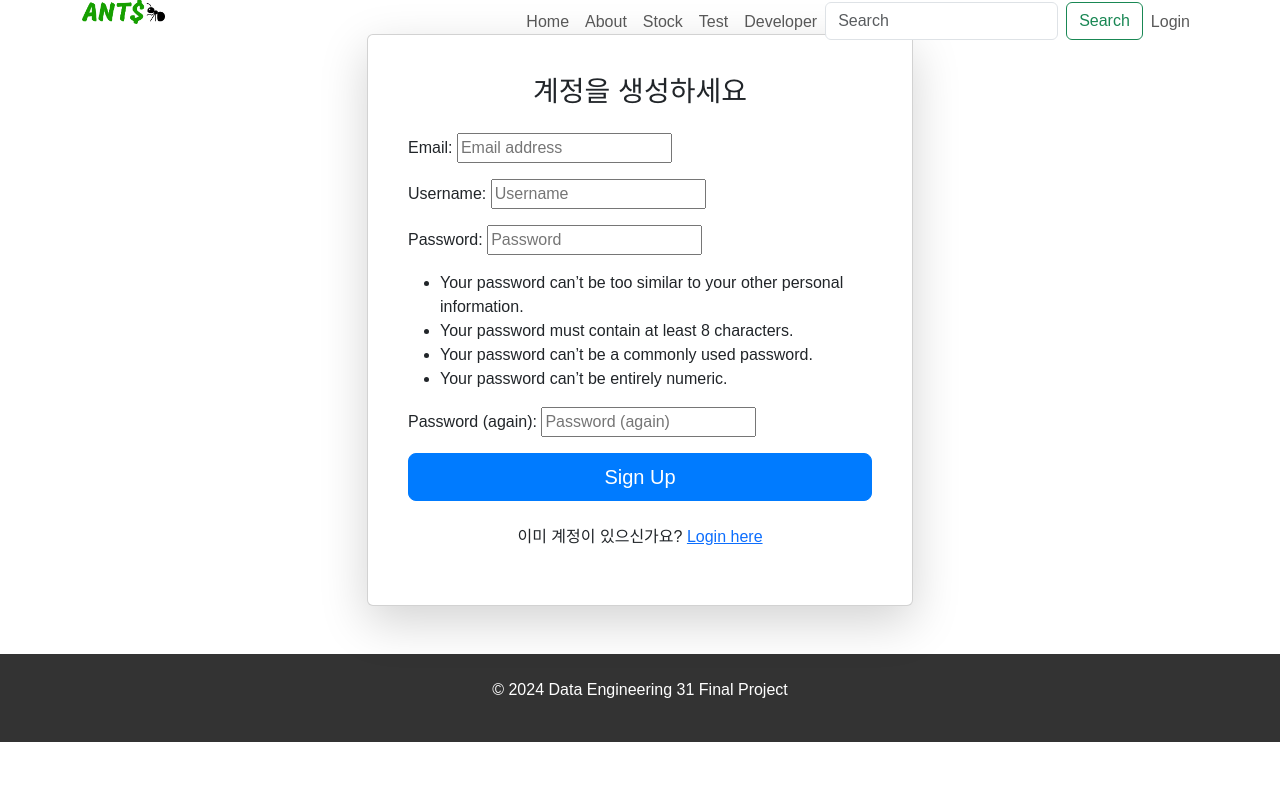
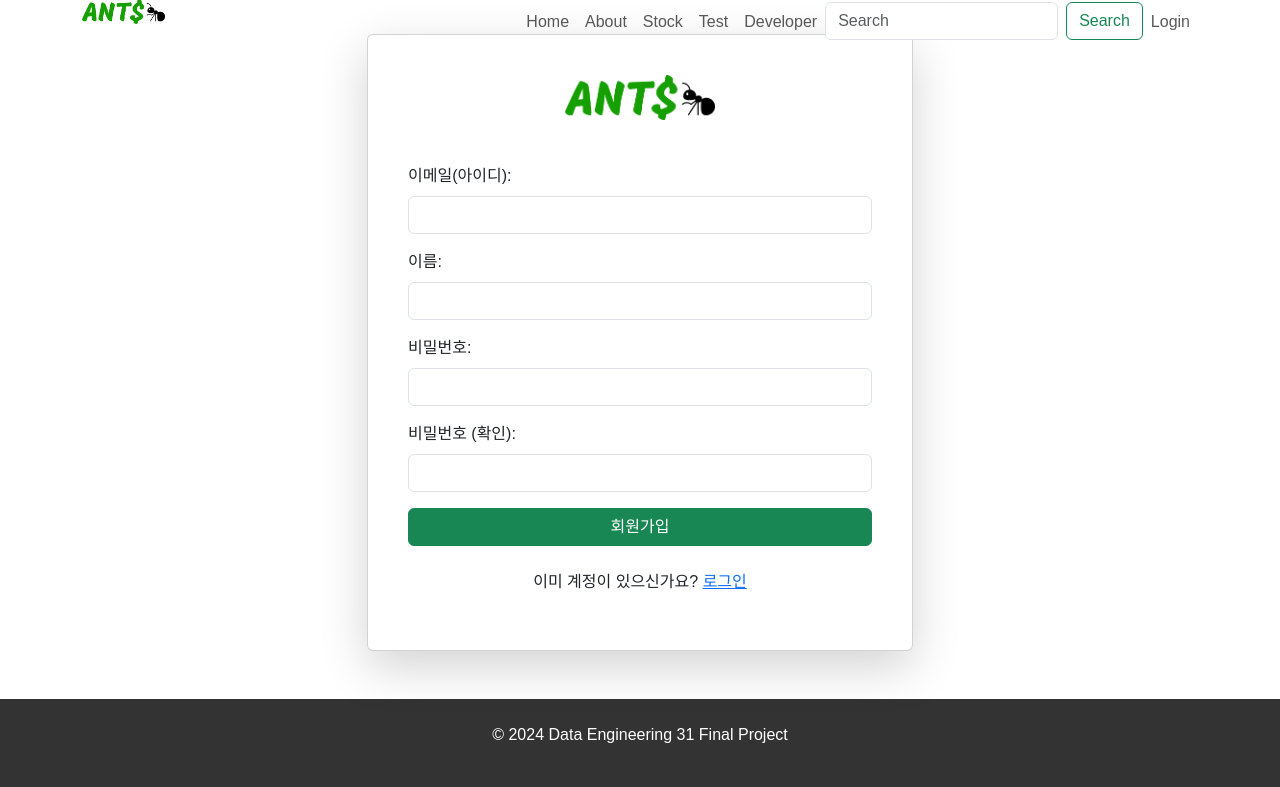
Before and after one commit to pladata-encore/DE31-final-team4, a Django app: page /accounts/signup/ in a window 1280 px wide. Shown: the part 14-801 px from the top of the page. Before the commit the page ends 756 px from the top, so only its background shows below. Run offline with Django 5.2, Linux system fonts and the light colour scheme.

Commit message:
로그인 회원가입 파트 테마 수정

```diff
--- a/ants_final/ants_final/settings.py
+++ b/ants_final/ants_final/settings.py
@@ -187,11 +187,12 @@ AUTH_PASSWORD_VALIDATORS = [
 # Internationalization
 # https://docs.djangoproject.com/en/5.1/topics/i18n/
 
-LANGUAGE_CODE = 'en-us'
+LANGUAGE_CODE = 'ko'
 
 TIME_ZONE = 'UTC'
 
 USE_I18N = True
+USE_L10N = True
 
 USE_TZ = True
 
--- a/ants_final/templates/account/signup.html
+++ b/ants_final/templates/account/signup.html
@@ -1,34 +1,124 @@
 {% extends "base.html" %}
+{% load static %}
 
 {% block content %}
 <div class="container mt-5">
     <div class="row justify-content-center">
-        <div class="col-md-6">
+        <div class="col-lg-6 col-md-7 col-sm-9">
             <div class="card shadow-lg p-4 mb-5 bg-white rounded">
                 <div class="card-body">
-                    <h3 class="text-center mb-4">계정을 생성하세요</h3>
+                    <!-- 로고 이미지 추가 -->
+                    <div class="text-center mb-4">
+                        <img src="{% static 'images/logo.png' %}" alt="Logo" style="max-width: 150px;">
+                    </div>
+
+                    <!-- 에러 메시지 표시 -->
+                    {% if form.errors %}
+                        <div class="alert alert-danger">
+                            <ul>
+                                {% for field, errors in form.errors.items %}
+                                    <li><strong>{{ field }}:</strong>
+                                        <ul>
+                                            {% for error in errors %}
+                                                <li>{{ error }}</li>
+                                            {% endfor %}
+                                        </ul>
+                                    </li>
+                                {% endfor %}
+                            </ul>
+                        </div>
+                    {% endif %}
 
                     <!-- Sign Up Form -->
                     <form method="post">
                         {% csrf_token %}
                         {{ form.non_field_errors }}
 
-                        <!-- Form Fields -->
-                        {{ form.as_p }}
+                        <!-- 이메일 필드 -->
+                        <div class="mb-3">
+                            <label for="id_email" class="form-label">이메일(아이디):</label>
+                            <input type="email" name="email" id="id_email" class="form-control" required>
+                        </div>
+
+                        <!-- 아이디 필드 -->
+                        <div class="mb-3">
+                            <label for="id_username" class="form-label">이름:</label>
+                            <input type="text" name="username" id="id_username" class="form-control" required>
+                        </div>
+
+                        <!-- 비밀번호 필드 -->
+                        <div class="mb-3 position-relative">
+                            <label for="id_password1" class="form-label">비밀번호:</label>
+                            <input type="password" name="password1" id="id_password1" class="form-control" required
+                                   onfocus="showPasswordPopup()" onblur="hidePasswordPopup()">
+                            <!-- 비밀번호 조건 팝업 (비밀번호 필드 아래에 팝업) -->
+                            <div id="passwordPopup" class="password-popup">
+                                <ul>
+                                    <li>비밀번호는 최소 8자 이상이어야 합니다.</li>
+                                    <li>비밀번호는 숫자, 문자, 특수 문자를 포함해야 합니다.</li>
+                                    <li>비밀번호는 공통적으로 사용되는 비밀번호가 아니어야 합니다.</li>
+                                    <li>비밀번호는 숫자로만 구성될 수 없습니다.</li>
+                                </ul>
+                            </div>
+                        </div>
+
+                        <!-- 비밀번호 확인 필드 -->
+                        <div class="mb-3">
+                            <label for="id_password2" class="form-label">비밀번호 (확인):</label>
+                            <input type="password" name="password2" id="id_password2" class="form-control" required>
+                        </div>
 
                         <!-- Submit Button -->
                         <div class="d-grid gap-2">
-                            <button type="submit" class="btn btn-primary btn-lg">Sign Up</button>
+                            <button type="submit" class="btn btn-success btn-block">회원가입</button>
                         </div>
                     </form>
 
                     <!-- Already have an account -->
                     <div class="text-center mt-4">
-                        <p>이미 계정이 있으신가요? <a href="{% url 'account_login' %}">Login here</a></p>
+                        <p>이미 계정이 있으신가요? <a href="{% url 'account_login' %}">로그인</a></p>
                     </div>
                 </div>
             </div>
         </div>
     </div>
 </div>
+
+<!-- 팝업 표시 및 숨기기 스크립트 -->
+<script>
+    function showPasswordPopup() {
+        document.getElementById("passwordPopup").style.display = "block";
+    }
+
+    function hidePasswordPopup() {
+        document.getElementById("passwordPopup").style.display = "none";
+    }
+</script>
+
+<!-- CSS 스타일링 -->
+<style>
+    .password-popup {
+        display: none;
+        position: absolute;
+        background-color: white;
+        border: 1px solid #ccc;
+        padding: 10px;
+        margin-top: 5px;
+        width: 100%;
+        box-shadow: 0 4px 8px rgba(0, 0, 0, 0.1);
+        border-radius: 8px;
+        z-index: 1000;
+    }
+
+    .password-popup ul {
+        list-style-type: none;
+        padding-left: 0;
+        margin-bottom: 0;
+    }
+
+    .password-popup ul li {
+        font-size: 0.9rem;
+        margin-bottom: 5px;
+    }
+</style>
 {% endblock content %}
```
Also changed, not shown: ants_final/templates/account/login.html (+26 -23 lines).
